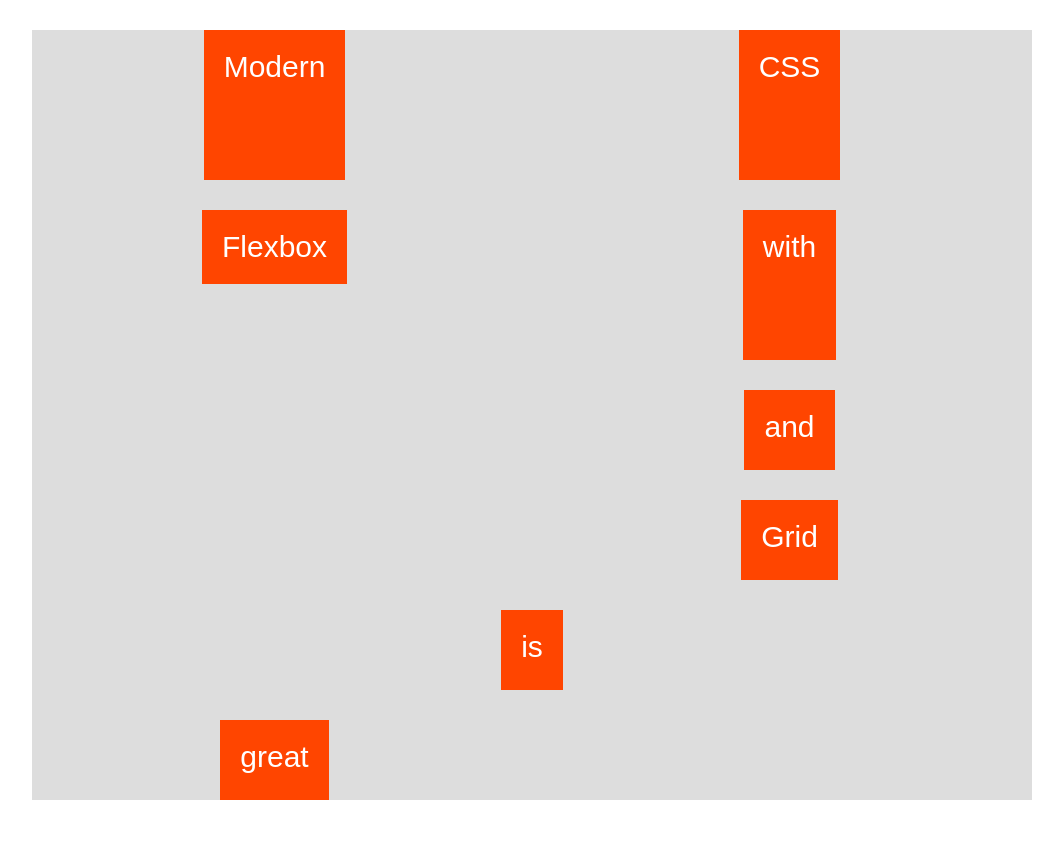
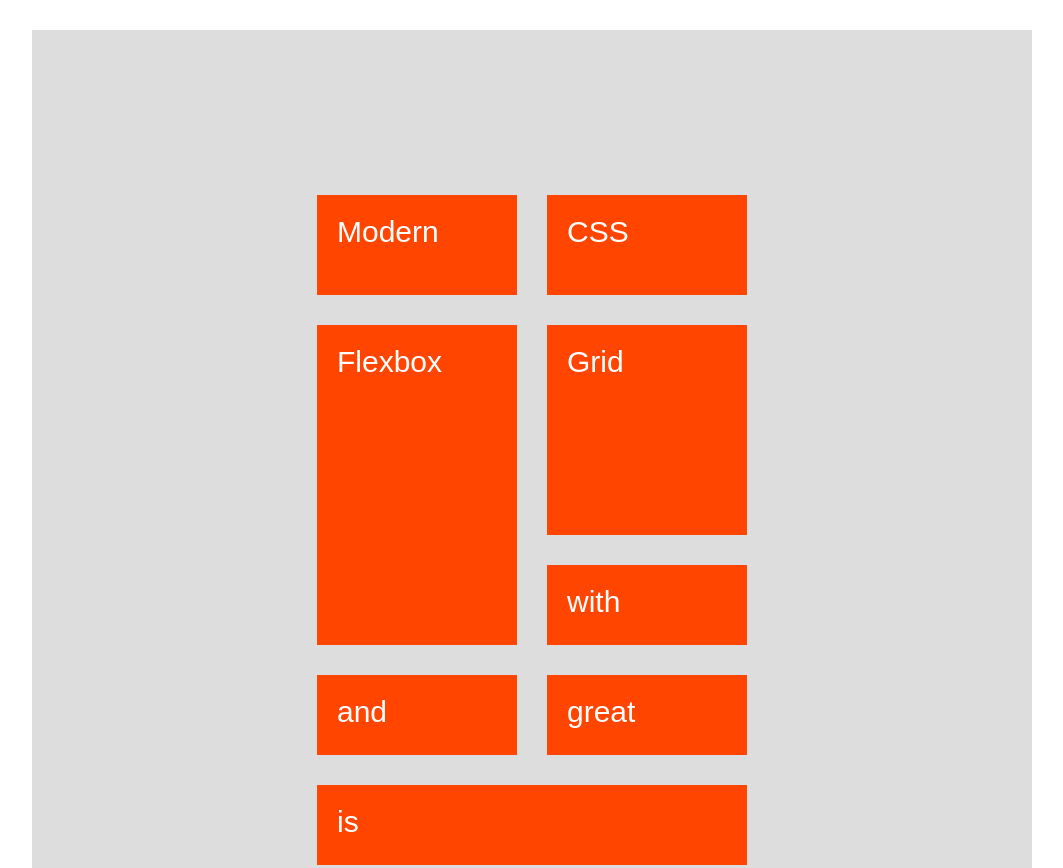
Before and after one commit to penCsharpener/udemy-advanced-css, a plain HTML site: page implicit-explicit-grid.html in a window 1280 px wide. Shown: the top 868 px of the page, without its empty margins (108-1171 px from the left). Before the commit the page ends 830 px from the top, so only its background shows below. Drawn offline with Linux system fonts and the light colour scheme.

Commit message:
S8L102 dense cell packing, aligning tracks

```diff
--- a/implicit-explicit-grid.html
+++ b/implicit-explicit-grid.html
@@ -18,17 +18,27 @@
             background-color: #ddd;
 
             display: grid;
-            grid-template-rows: repeat(2, 150px);
-            grid-template-columns: repeat(2, 1fr);
+            /* grid-template-rows: repeat(2, 150px); */
+            /* grid-template-columns: repeat(2, 1fr); */
             gap: 30px;
 
             grid-auto-rows: 80px;
 
-            grid-auto-flow: rows;
+            grid-auto-flow: row dense;
             grid-auto-columns: 0.5fr;
 
+            /* align grid items to grid areas
             align-items: stretch;
             justify-items: center;
+            */
+
+            /* Align grid tracks to grid containers */
+            grid-template-rows: repeat(2, 100px);
+            grid-template-columns: repeat(2, 200px);
+            height: 1000px;
+
+            justify-content: center;
+            align-content: center;
         }
 
         .container .item {
@@ -48,12 +58,16 @@
         .item--4 {
             background-color: crimson;
             grid-row: 2 / span 3;
-            align-self: start;
+            /* align-self: start;
+            justify-self: start; */
         }
 
         .item--5 {}
 
-        .item--6 {}
+        .item--6 {
+            background-color: lightcoral;
+            grid-row: 2 / span 2;
+        }
 
         .item--7 {
             background-color: palevioletred;
```
